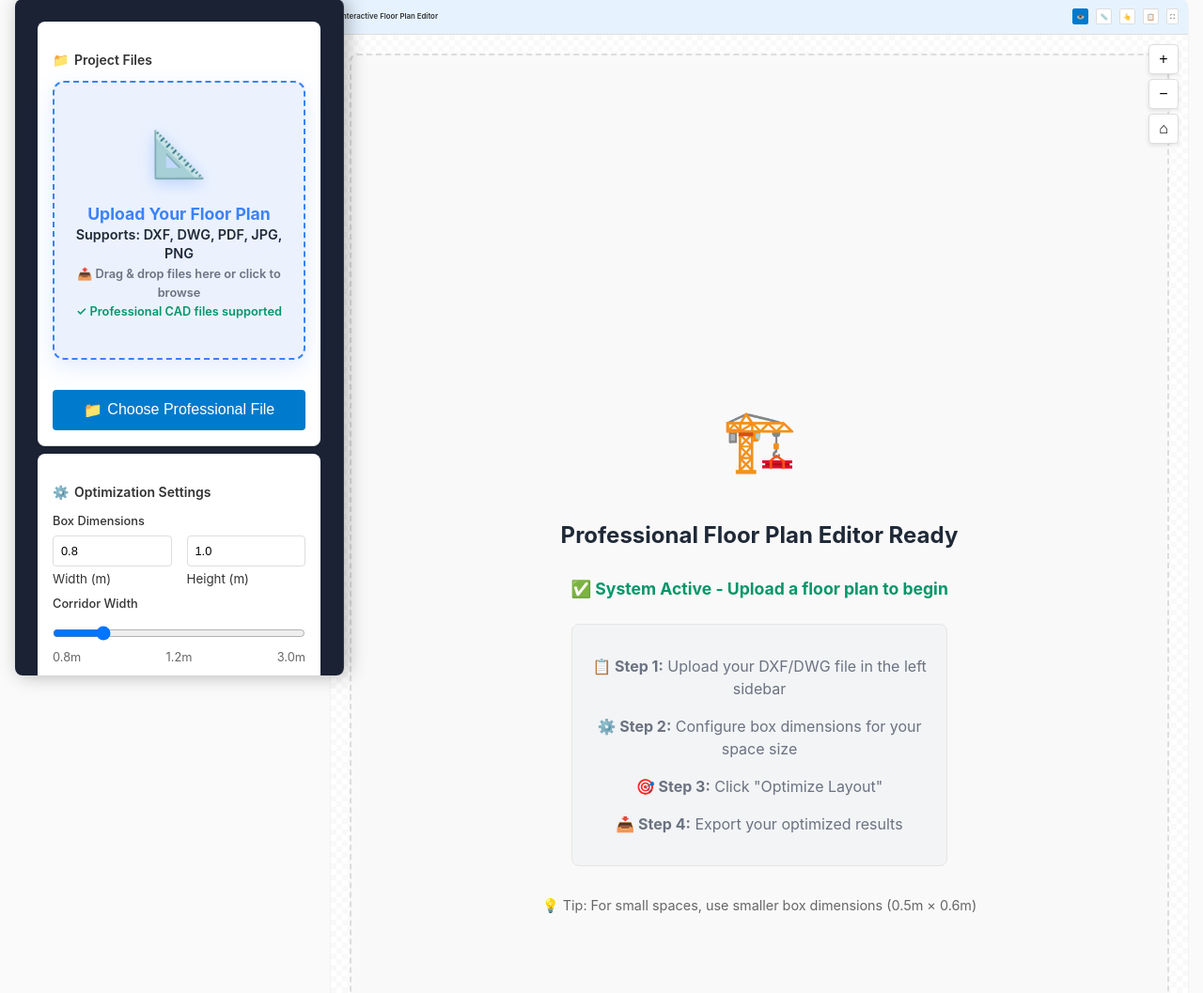
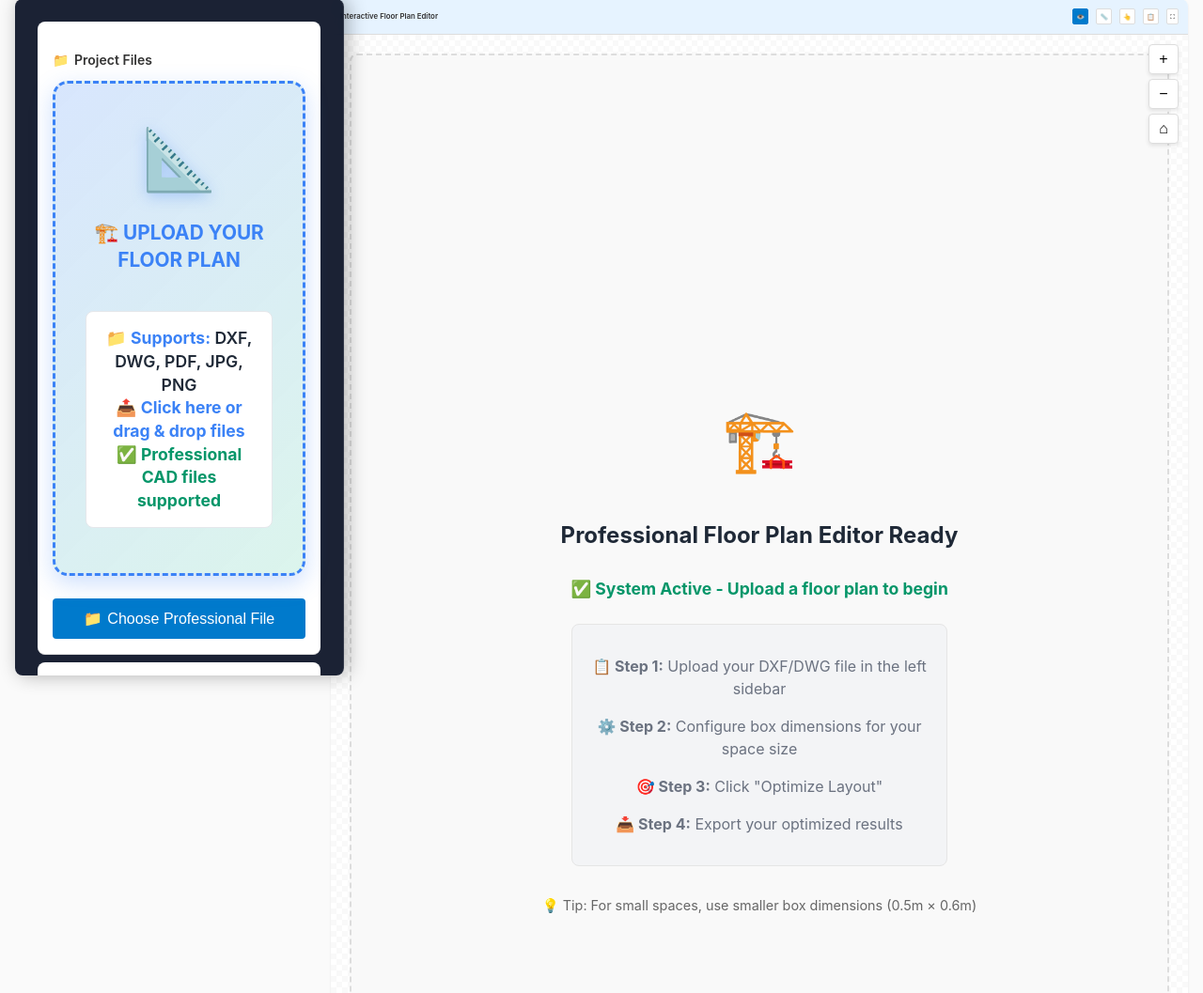
Before and after one commit to rehmanul/FloorPlanGenie, a Flask app: template templates/professional.html in a window 1280 px wide. Shown: the part 116-1173 px from the top of the page at 94% size. Run offline with Flask 3, Linux system fonts and the light colour scheme; the template is opened without the code that fills it, so the values that code supplies are empty.

Commit message:
Assistant checkpoint: Fixed upload area visibility and added workflow guidance
Assistant generated file changes:
- templates/professional.html: Make upload area more visible and prominent, Add step-by-step workflow instructions after optimization, Add workflow message method
- static/professional-ui.css: Force upload area visibility with stronger CSS

---

User prompt:

and i noticed u r saying that u r making changes and executions but i can see that nothing got changes from last hour still the same

Replit-Commit-Author: Assistant
Replit-Commit-Session-Id: fe1b4172-bec5-4bc5-8518-9cb713acee9d

```diff
--- a/static/professional-ui.css
+++ b/static/professional-ui.css
@@ -178,20 +178,22 @@ body {
 
 /* File Upload Area */
 .upload-area {
-    border: 3px dashed #3b82f6;
-    border-radius: 16px;
-    padding: 2rem 1rem;
-    text-align: center;
-    background: linear-gradient(135deg, rgba(59, 130, 246, 0.15), rgba(16, 185, 129, 0.1));
-    transition: all 0.3s ease;
-    cursor: pointer;
-    margin-bottom: 1rem;
-    box-shadow: 0 8px 25px rgba(59, 130, 246, 0.15);
-    position: relative;
-    display: block;
-    min-height: 150px;
-    width: 100%;
-    z-index: 10;
+    border: 3px dashed #3b82f6 !important;
+    border-radius: 16px !important;
+    padding: 2rem 1rem !important;
+    text-align: center !important;
+    background: linear-gradient(135deg, rgba(59, 130, 246, 0.2), rgba(16, 185, 129, 0.15)) !important;
+    transition: all 0.3s ease !important;
+    cursor: pointer !important;
+    margin-bottom: 1rem !important;
+    box-shadow: 0 8px 25px rgba(59, 130, 246, 0.25) !important;
+    position: relative !important;
+    display: block !important;
+    visibility: visible !important;
+    min-height: 180px !important;
+    width: 100% !important;
+    z-index: 100 !important;
+    opacity: 1 !important;
 }
 
 .upload-area:hover {
--- a/templates/professional.html
+++ b/templates/professional.html
@@ -42,13 +42,15 @@
                     Project Files
                 </h3>
 
-                <div class="upload-area" id="upload-area" style="display: block !important; visibility: visible !important;">
-                    <div class="upload-icon">📐</div>
-                    <div class="upload-text">
-                        <strong>Upload Your Floor Plan</strong><br>
-                        Supports: DXF, DWG, PDF, JPG, PNG<br>
-                        <small>📤 Drag & drop files here or click to browse</small><br>
-                        <small style="color: #059669;">✓ Professional CAD files supported</small>
+                <div class="upload-area" id="upload-area" style="display: block !important; visibility: visible !important; position: relative; z-index: 100; background: linear-gradient(135deg, rgba(59, 130, 246, 0.2), rgba(16, 185, 129, 0.15)) !important; border: 3px dashed #3b82f6 !important; min-height: 180px !important; padding: 2rem !important;">
+                    <div class="upload-icon" style="font-size: 4rem; color: #3b82f6; display: block; text-align: center;">📐</div>
+                    <div class="upload-text" style="color: #1f2937; font-weight: 600; text-align: center; font-size: 1.1rem;">
+                        <strong style="color: #3b82f6; font-size: 1.3rem;">🏗️ UPLOAD YOUR FLOOR PLAN</strong><br><br>
+                        <div style="background: white; padding: 1rem; border-radius: 8px; margin: 1rem 0; border: 1px solid #e5e7eb;">
+                            📁 <strong>Supports:</strong> DXF, DWG, PDF, JPG, PNG<br>
+                            📤 <strong>Click here or drag & drop files</strong><br>
+                            <span style="color: #059669; font-weight: bold;">✅ Professional CAD files supported</span>
+                        </div>
                     </div>
                     <input type="file" class="file-input" id="file-input"
                            accept=".dxf,.dwg,.pdf,.jpg,.jpeg,.png" style="display: none;" />
@@ -456,6 +458,13 @@
                         advanceBtn.onclick = () => this.advancedProfessionalProcessing();
 
                         this.showNotification('success', `Optimization complete! Placed ${result.statistics.total_boxes} boxes with ${result.statistics.utilization_rate}% space utilization`);
+
+                        // Show workflow message
+                        this.showWorkflowMessage(`
+                            ✅ OPTIMIZATION COMPLETE!
+                            📊 Now click "Advanced Professional Processing" button below to proceed to the next level.
+                            🚀 This will activate production-grade architectural analysis.
+                        `);
                     } else {
                         const error = await response.json();
                         throw new Error(error.error || 'Optimization failed');
@@ -602,6 +611,46 @@
                     notification.remove();
                 }, 5000);
             }
+
+            showWorkflowMessage(message) {
+                const workflowMsg = document.createElement('div');
+                workflowMsg.style.cssText = `
+                    position: fixed;
+                    top: 50%;
+                    left: 50%;
+                    transform: translate(-50%, -50%);
+                    background: linear-gradient(135deg, #10b981, #059669);
+                    color: white;
+                    padding: 2rem;
+                    border-radius: 12px;
+                    box-shadow: 0 20px 40px rgba(0,0,0,0.3);
+                    z-index: 2000;
+                    max-width: 500px;
+                    text-align: center;
+                    font-size: 1.1rem;
+                    font-weight: 600;
+                    white-space: pre-line;
+                `;
+                workflowMsg.textContent = message;
+
+                const closeBtn = document.createElement('button');
+                closeBtn.textContent = 'Got it! ✓';
+                closeBtn.style.cssText = `
+                    margin-top: 1rem;
+                    padding: 0.75rem 1.5rem;
+                    background: white;
+                    color: #059669;
+                    border: none;
+                    border-radius: 6px;
+                    font-weight: 600;
+                    cursor: pointer;
+                `;
+                closeBtn.onclick = () => workflowMsg.remove();
+
+                workflowMsg.appendChild(document.createElement('br'));
+                workflowMsg.appendChild(closeBtn);
+                document.body.appendChild(workflowMsg);
+            }
         }
 
         // Initialize the application
```
